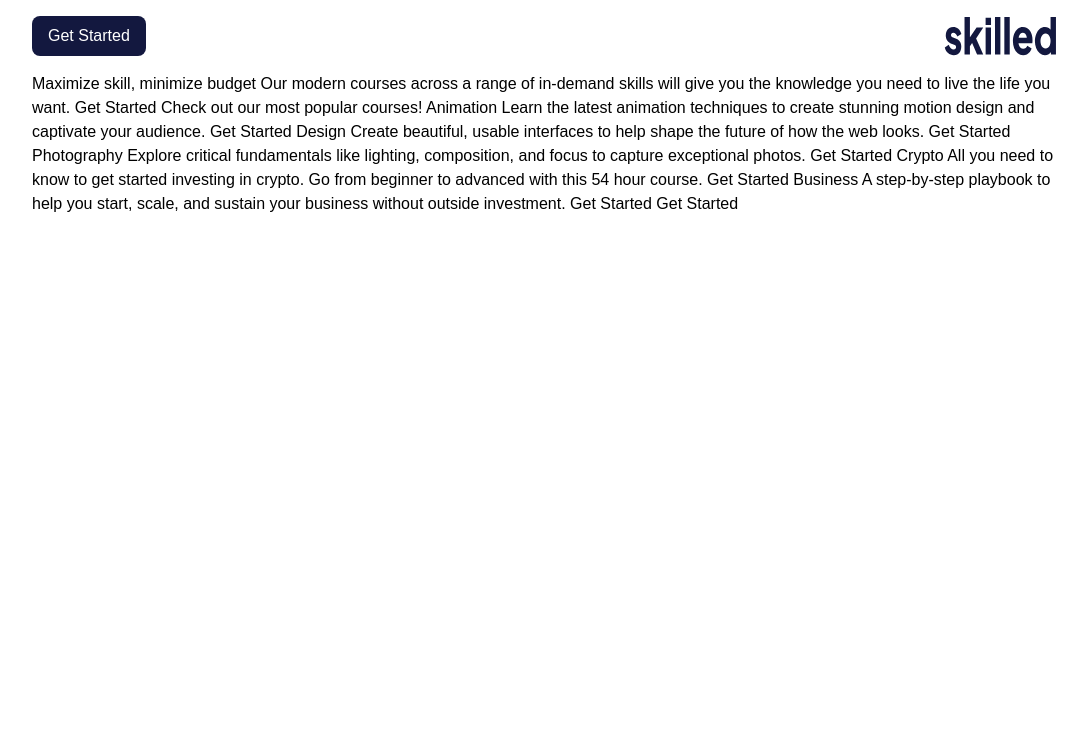
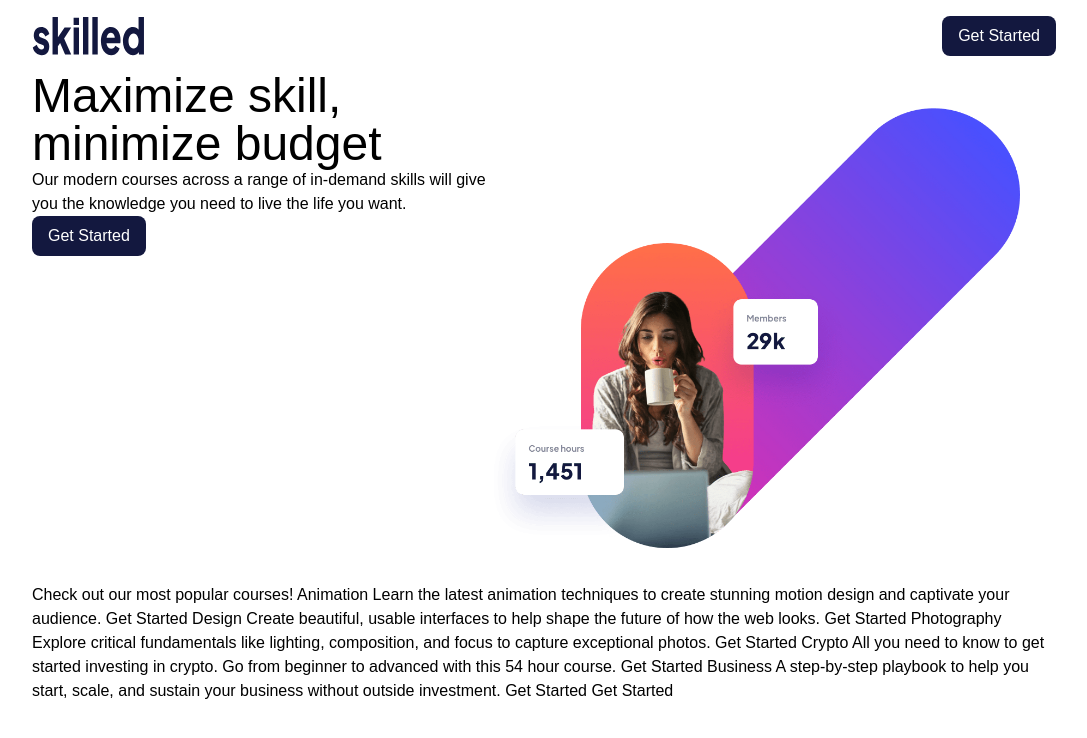
Before and after one commit to MaltaWebDev/e-learning, a website: page index.html in a window 1280 px wide. Shown: the whole page, without its empty margins (96-1183 px from the left). Drawn offline with Linux system fonts and the light colour scheme.

Commit message:
Add next section

```diff
--- a/index.html
+++ b/index.html
@@ -15,7 +15,7 @@
   </head>
   <body class="h-screen w-screen flex flex-col items-center">
     <header class="w-4/5 my-4">
-      <nav class="flex justify-between">
+      <nav class="flex justify-between flex-row-reverse">
         <a href="#"
           ><button class="bg-darkBlue text-white rounded-lg py-2 px-4">
             Get Started
@@ -25,18 +25,33 @@
       </nav>
     </header>
     <main class="w-4/5">
-      Maximize skill, minimize budget Our modern courses across a range of
-      in-demand skills will give you the knowledge you need to live the life you
-      want. Get Started Check out our most popular courses! Animation Learn the
-      latest animation techniques to create stunning motion design and captivate
-      your audience. Get Started Design Create beautiful, usable interfaces to
-      help shape the future of how the web looks. Get Started Photography
-      Explore critical fundamentals like lighting, composition, and focus to
-      capture exceptional photos. Get Started Crypto All you need to know to get
-      started investing in crypto. Go from beginner to advanced with this 54
-      hour course. Get Started Business A step-by-step playbook to help you
-      start, scale, and sustain your business without outside investment. Get
-      Started Get Started
+      <section class="flex">
+        <div class="flex flex-col">
+          <h2 class="text-5xl">Maximize skill, minimize budget</h2>
+          <p>
+            Our modern courses across a range of in-demand skills will give you
+            the knowledge you need to live the life you want.
+          </p>
+          <a href="#"
+            ><button class="bg-darkBlue text-white rounded-lg py-2 px-4">
+              Get Started
+            </button></a
+          >
+        </div>
+        <div class="">
+          <img src="img/image-hero-desktop.png" alt="" />
+        </div>
+      </section>
+
+      Check out our most popular courses! Animation Learn the latest animation
+      techniques to create stunning motion design and captivate your audience.
+      Get Started Design Create beautiful, usable interfaces to help shape the
+      future of how the web looks. Get Started Photography Explore critical
+      fundamentals like lighting, composition, and focus to capture exceptional
+      photos. Get Started Crypto All you need to know to get started investing
+      in crypto. Go from beginner to advanced with this 54 hour course. Get
+      Started Business A step-by-step playbook to help you start, scale, and
+      sustain your business without outside investment. Get Started Get Started
     </main>
   </body>
 </html>
```
Also changed, not shown: css/main.css.
